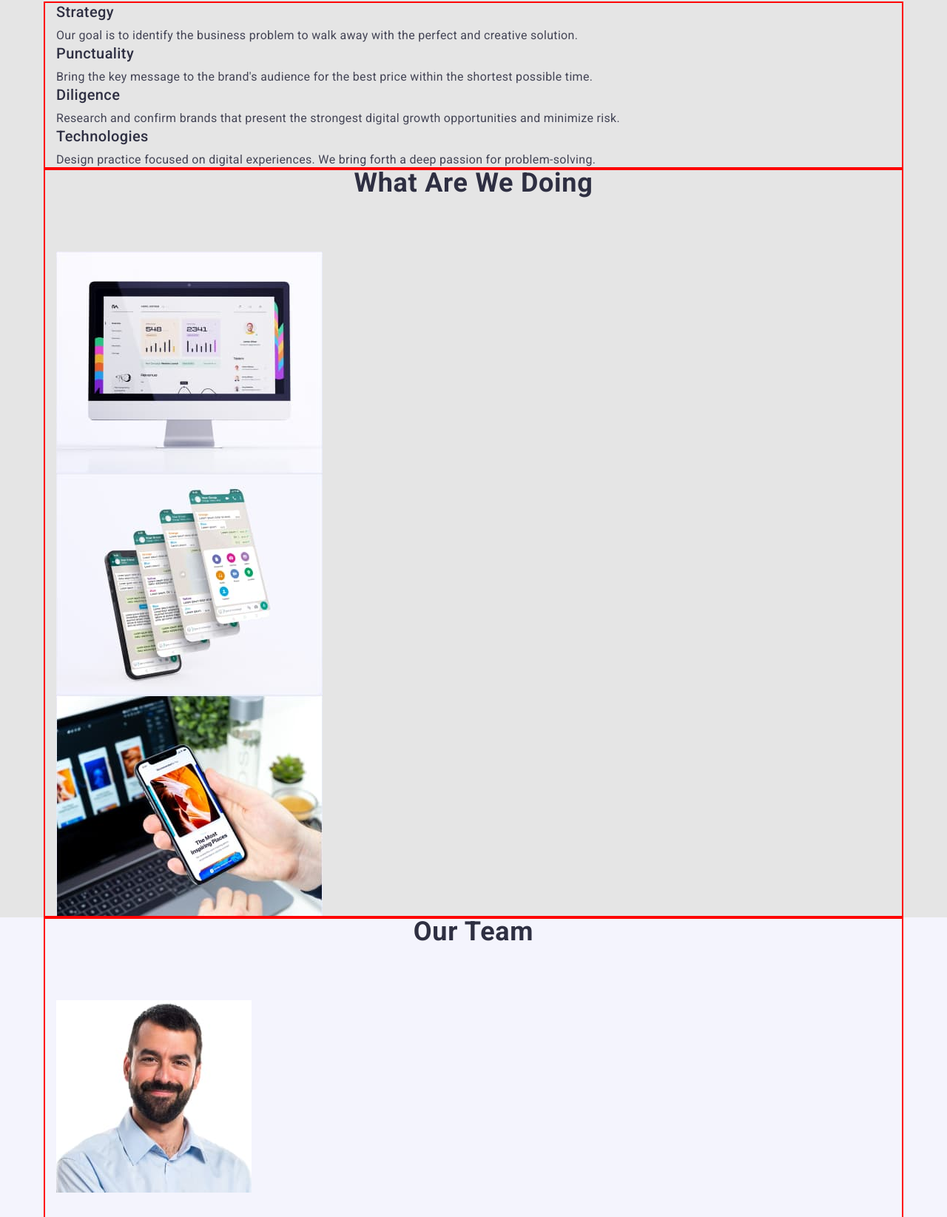
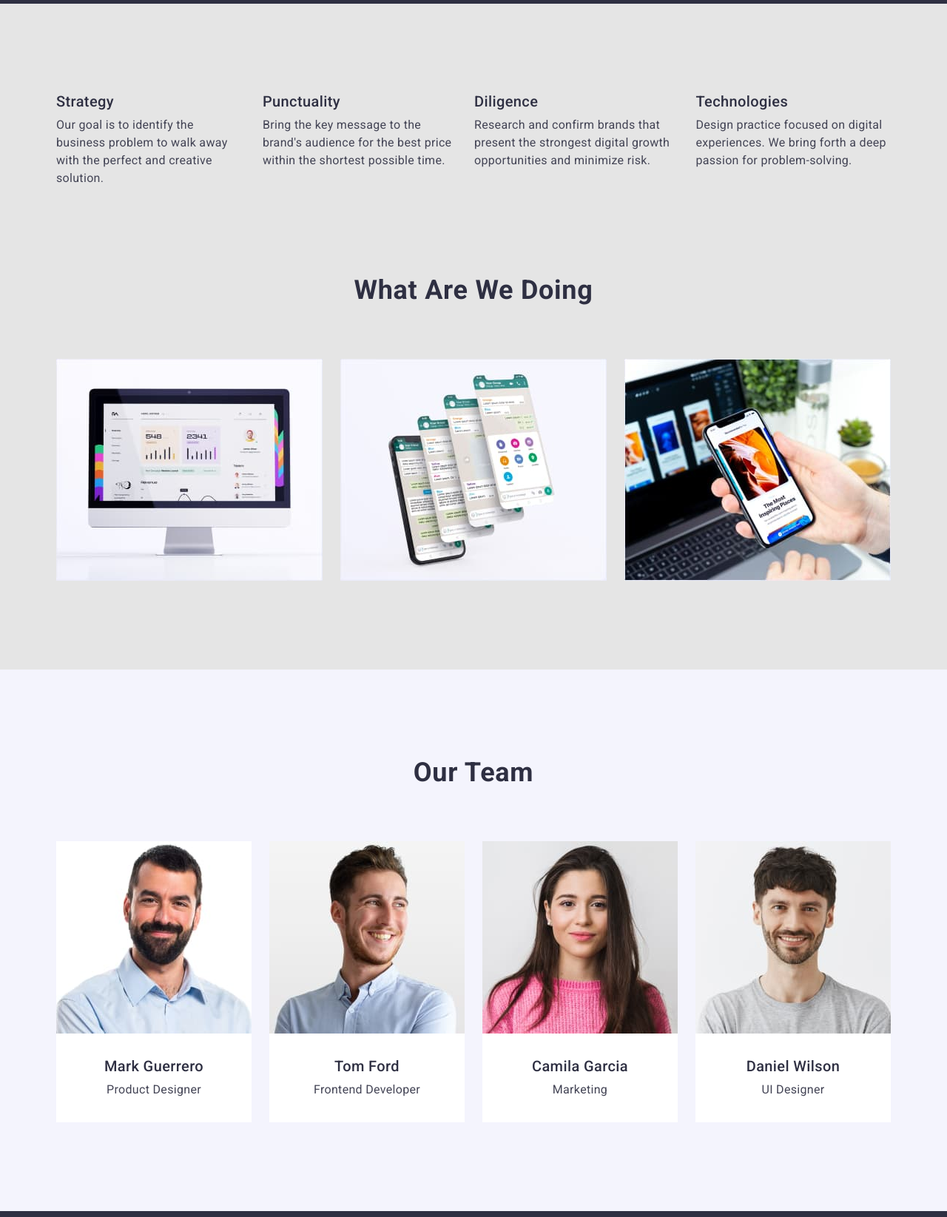
Before and after one commit to Nikolay-Horshkov/goit-markup-hw-03, a plain HTML site: page index.html in a window 1280 px wide. Shown: the part 668-2313 px from the top of the page at 74% size. Drawn offline with nearby package versions, Linux system fonts and the light colour scheme.

Commit message:
title ready hm3

```diff
--- a/css/style.css
+++ b/css/style.css
@@ -25,6 +25,11 @@ ul {
 }
 body {
   font-family: 'Roboto', sans-serif;
+}
+img {
+  display: block;
+  max-width: 100%;
+  height: auto;
 }
 .header {
   background: #ffffff;
@@ -64,9 +69,13 @@ body {
   padding-top: 24px;
 }
 /* ----------------------navigation -----------------------*/
+.header {
+  border-bottom: 1px solid var(--accent-color);
+}
 .nav-list {
   display: flex;
   align-items: center;
+  gap: 40px;
 }
 .nav {
   display: flex;
@@ -75,6 +84,7 @@ body {
 .header .container {
   display: flex;
   align-items: center;
+  justify-content: space-between;
 }
 .address-list {
   display: flex;
@@ -87,9 +97,6 @@ body {
   color: var(--dark-color);
 }
 
-.nav-link:not(:last-child) {
-  margin-right: 40px;
-}
 .nav-link.curent {
   color: var(--pressed-state-color);
 }
@@ -132,7 +139,7 @@ body {
   padding: 0 15px;
   margin: 0 auto;
   /* ----------------------------del--------- */
-  outline: 2px solid red;
+  /* outline: 2px solid red; */
 }
 .hero-title {
   padding-top: 188px;
@@ -143,10 +150,13 @@ body {
   text-align: center;
   color: #ffffff;
 }
+.container-hero {
+  padding-bottom: 188px;
+}
 .hero-btn {
   border: none;
   box-shadow: 0px 4px 4px rgba(0, 0, 0, 0.15);
-  margin: 0 auto 188px;
+  margin: 0 auto;
   display: block;
   border-radius: 4px;
   padding: 16px 32px;
@@ -171,6 +181,15 @@ body {
   letter-spacing: 0.02em;
   color: var(--dark-color);
 }
+.features-list {
+  display: flex;
+  gap: 24px;
+  padding-top: 120px;
+  padding-bottom: 120px;
+}
+.features-item {
+  flex-basis: calc((100%-72px) / 4);
+}
 .features-text {
   font-size: 16px;
   line-height: 1.5;
@@ -179,13 +198,24 @@ body {
 }
 /* --------------------------------section 2---------------------------------- */
 .doing-title {
-  margin-bottom: 72px;
+  padding-bottom: 72px;
   font-size: 36px;
   line-height: 1.11;
   text-align: center;
   letter-spacing: 0.02em;
   text-transform: capitalize;
   color: var(--dark-color);
+}
+.doing-list {
+  display: flex;
+  gap: 24px;
+}
+.container-doing {
+  padding-bottom: 120px;
+}
+
+.doing-list .doing-item {
+  flex-basis: calc((100%-48px) / 3);
 }
 .doing-item img {
   display: block;
@@ -194,8 +224,23 @@ body {
 .section-team {
   background-color: var(--light-color);
 }
-.team-item img {
-  margin-bottom: 32px;
+.container-team {
+  padding-top: 120px;
+  padding-bottom: 120px;
+}
+.team-list {
+  display: flex;
+  gap: 24px;
+  flex-basis: calc((100%-72px) / 4);
+}
+.team-item {
+  background-color: #ffffff;
+}
+
+.team-card {
+  align-items: center;
+  padding: 32px 0;
+  text-align: center;
 }
 .team-title {
   margin-bottom: 72px;
@@ -240,10 +285,14 @@ body {
   color: var(--primaryBrand-color);
 }
 .footer-text {
+  width: 264px;
   font-size: 16px;
   line-height: 1.5;
   letter-spacing: 0.02em;
   color: var(--accent-color);
+}
+.footer > .container {
+  padding: 100px 0;
 }
 /* ----------------- P O R T F O L I O ------------------------------ */
 .portfolio-btn {
--- a/index.html
+++ b/index.html
@@ -48,7 +48,7 @@
     <main class="main">
       <!-- Hero -->
       <section class="section-hero">
-        <div class="container">
+        <div class="container container-hero">
           <h1 class="hero-title">Effective Solutions<br />for Your Business</h1>
           <button type="button" class="hero-btn">Order Service</button>
         </div>
@@ -65,21 +65,21 @@
                 the perfect and creative solution.
               </p>
             </li>
-            <li>
+            <li class="features-item">
               <h3 class="features-subtitle">Punctuality</h3>
               <p class="features-text">
                 Bring the key message to the brand's audience for the best price
                 within the shortest possible time.
               </p>
             </li>
-            <li>
+            <li class="features-item">
               <h3 class="features-subtitle">Diligence</h3>
               <p class="features-text">
                 Research and confirm brands that present the strongest digital
                 growth opportunities and minimize risk.
               </p>
             </li>
-            <li>
+            <li class="features-item">
               <h3 class="features-subtitle">Technologies</h3>
               <p class="features-text">
                 Design practice focused on digital experiences. We bring forth a
@@ -91,7 +91,7 @@
       </section>
       <!-- Section 2 -->
       <section class="section-doing">
-        <div class="container">
+        <div class="container container-doing">
           <h2 class="doing-title">What are we doing</h2>
           <ul class="doing-list list">
             <li class="doing-item">
@@ -108,48 +108,36 @@
       </section>
       <!-- Section 3 -->
       <section class="section-team">
-        <div class="container">
+        <div class="container container-team">
           <h2 class="team-title">Our Team</h2>
           <ul class="team-list list">
             <li class="team-item">
-              <img
-                src="./images/img4.jpg"
-                alt="photo"
-                width="264"
-                height="260"
-              />
+              <img src="./images/img4.jpg" alt="photo" width="264" />
+              <div class="team-card">
                 <h3 class="team-subtitle">Mark Guerrero</h3>
                 <p class="team-text">Product Designer</p>
+              </div>
             </li>
             <li class="team-item">
-              <img
-                src="./images/img5.jpg"
-                alt="photo"
-                width="264"
-                height="260"
-              />
+              <img src="./images/img5.jpg" alt="photo" width="264" />
+              <div class="team-card">
                 <h3 class="team-subtitle">Tom Ford</h3>
                 <p class="team-text">Frontend Developer</p>
+              </div>
             </li>
             <li class="team-item">
-              <img
-                src="./images/img6.jpg"
-                alt="photo"
-                width="264"
-                height="260"
-              />
+              <img src="./images/img6.jpg" alt="photo" width="264" />
+              <div class="team-card">
                 <h3 class="team-subtitle">Camila Garcia</h3>
                 <p class="team-text">Marketing</p>
+              </div>
             </li>
             <li class="team-item">
-              <img
-                src="./images/img7.jpg"
-                alt="photo"
-                width="264"
-                height="260"
-              />
+              <img src="./images/img7.jpg" alt="photo" width="264" />
+              <div class="team-card">
                 <h3 class="team-subtitle">Daniel Wilson</h3>
                 <p class="team-text">UI Designer</p>
+              </div>
             </li>
           </ul>
         </div>
```
Lines whose indentation alone changed are shown as unchanged.
